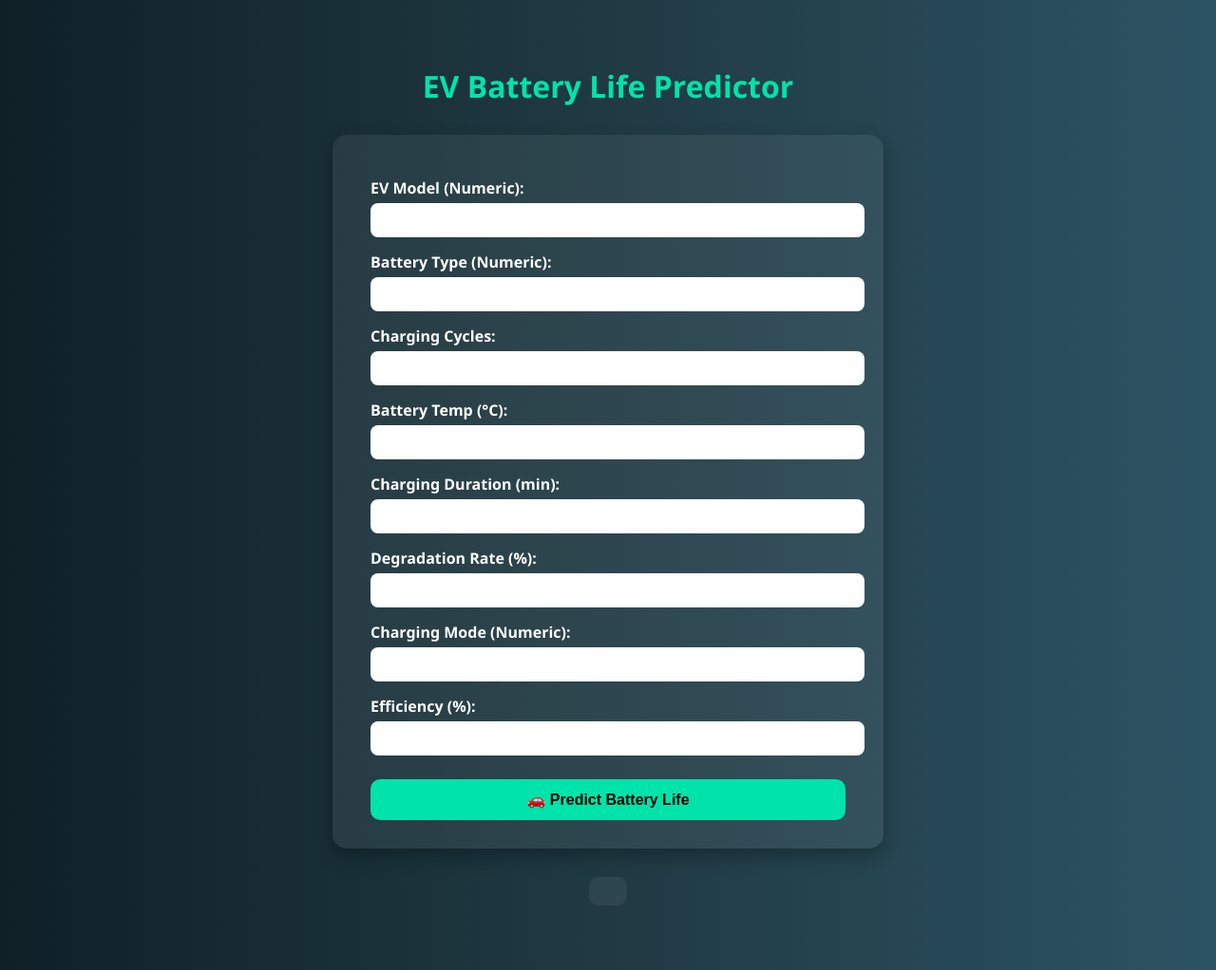
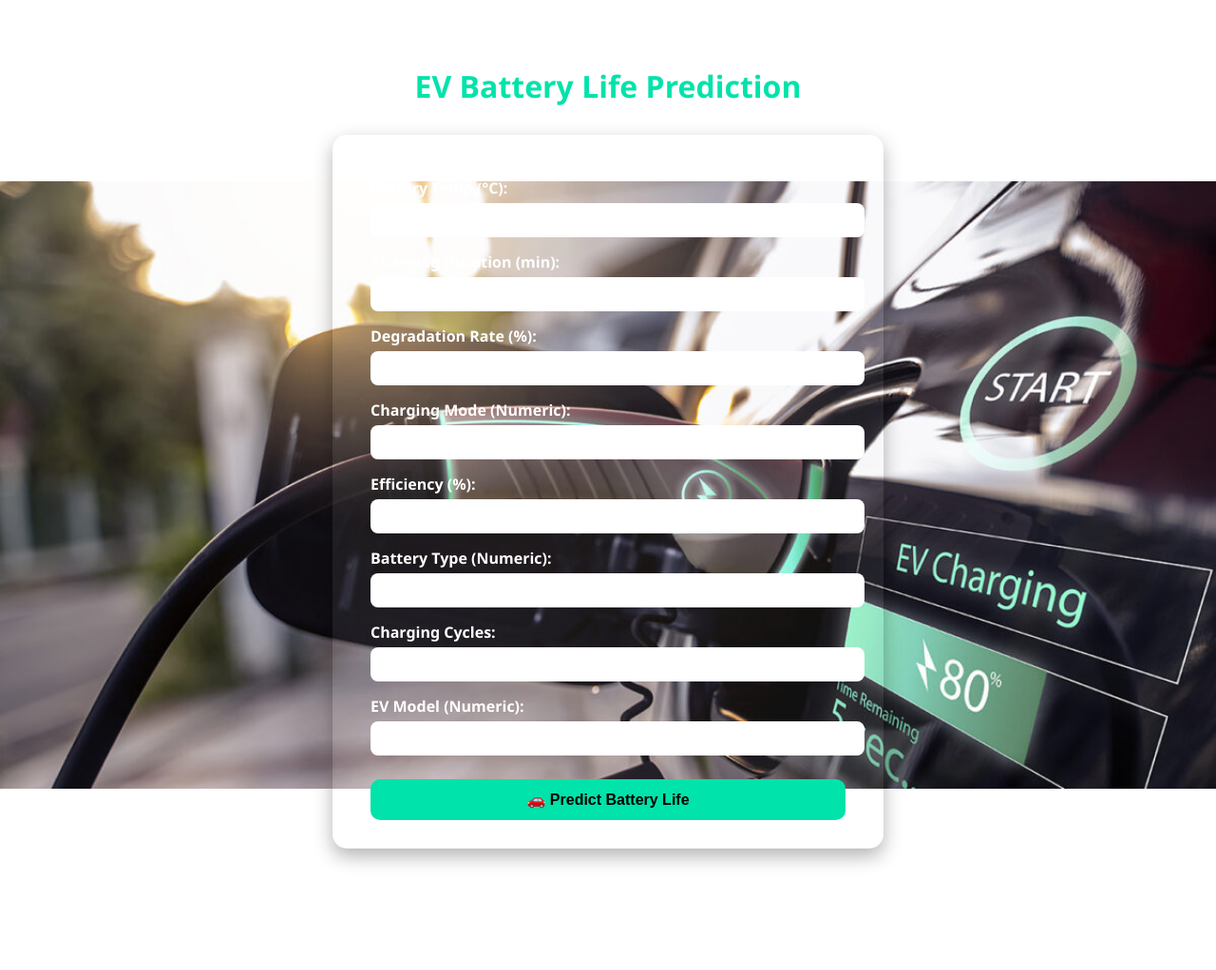
Before and after one commit to Probin1904/EV-Battery-life-Prediction, a Flask app: page / in a window 1280 px wide. Shown: the whole page at 95% size. Run offline with Flask 3, Linux system fonts and the light colour scheme; parts of the project's set-up code (start-up, migrations or seed data) failed here and were passed over.

Commit message:
Update templates/index.html

```diff
--- a/templates/index.html
+++ b/templates/index.html
@@ -7,6 +7,12 @@
         body {
             font-family: 'Segoe UI', sans-serif;
             background: linear-gradient(to right, #0f2027, #203a43, #2c5364);
+            background-image: url(prob.jpg);
+            background-repeat: no-repeat;
+            background-attachment: fixed;
+            background-position: center;
+  height: 100%;
+  background-size:contain;
             color: #ffffff;
             display: flex;
             flex-direction: column;
@@ -68,18 +74,9 @@
     </style>
 </head>
 <body>
-    <h1>EV Battery Life Predictor</h1>
+    <h1>EV Battery Life Prediction</h1>
 
     <form action="/predict" method="post">
-       <label>EV Model (Numeric):</label>
-        <input type="text" name="ev_model" required>
-
-      <label>Battery Type (Numeric):</label>
-        <input type="text" name="battery_type" required>
-
-      <label>Charging Cycles:</label>
-        <input type="text" name="charging_cycles" required>
-
         <label>Battery Temp (°C):</label>
         <input type="text" name="battery_temp" required>
 
@@ -95,6 +92,15 @@
         <label>Efficiency (%):</label>
         <input type="text" name="efficiency" required>
 
+        <label>Battery Type (Numeric):</label>
+        <input type="text" name="battery_type" required>
+
+        <label>Charging Cycles:</label>
+        <input type="text" name="charging_cycles" required>
+
+        <label>EV Model (Numeric):</label>
+        <input type="text" name="ev_model" required>
+
         <input type="submit" value="🚗 Predict Battery Life">
     </form>
 
```
